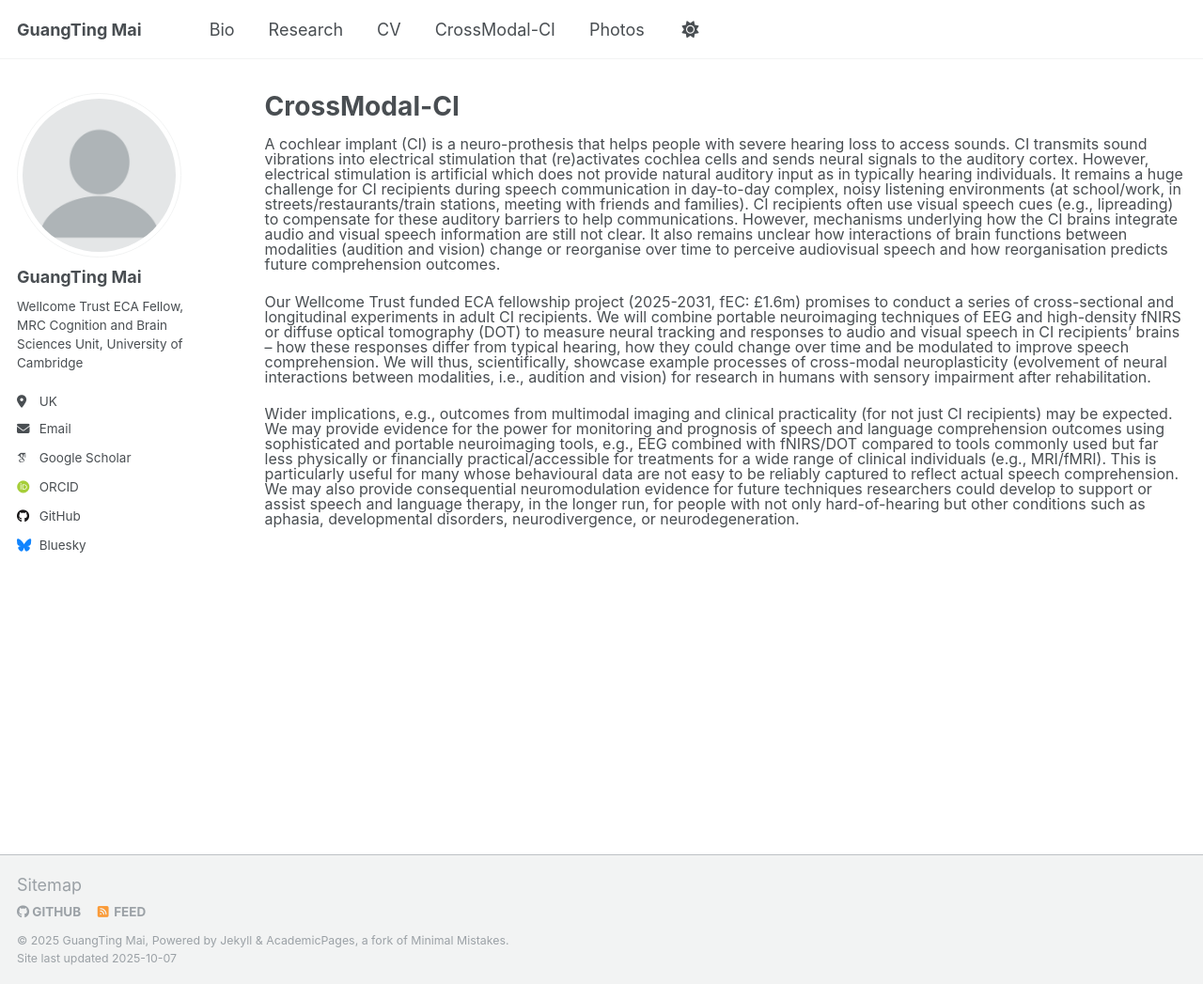
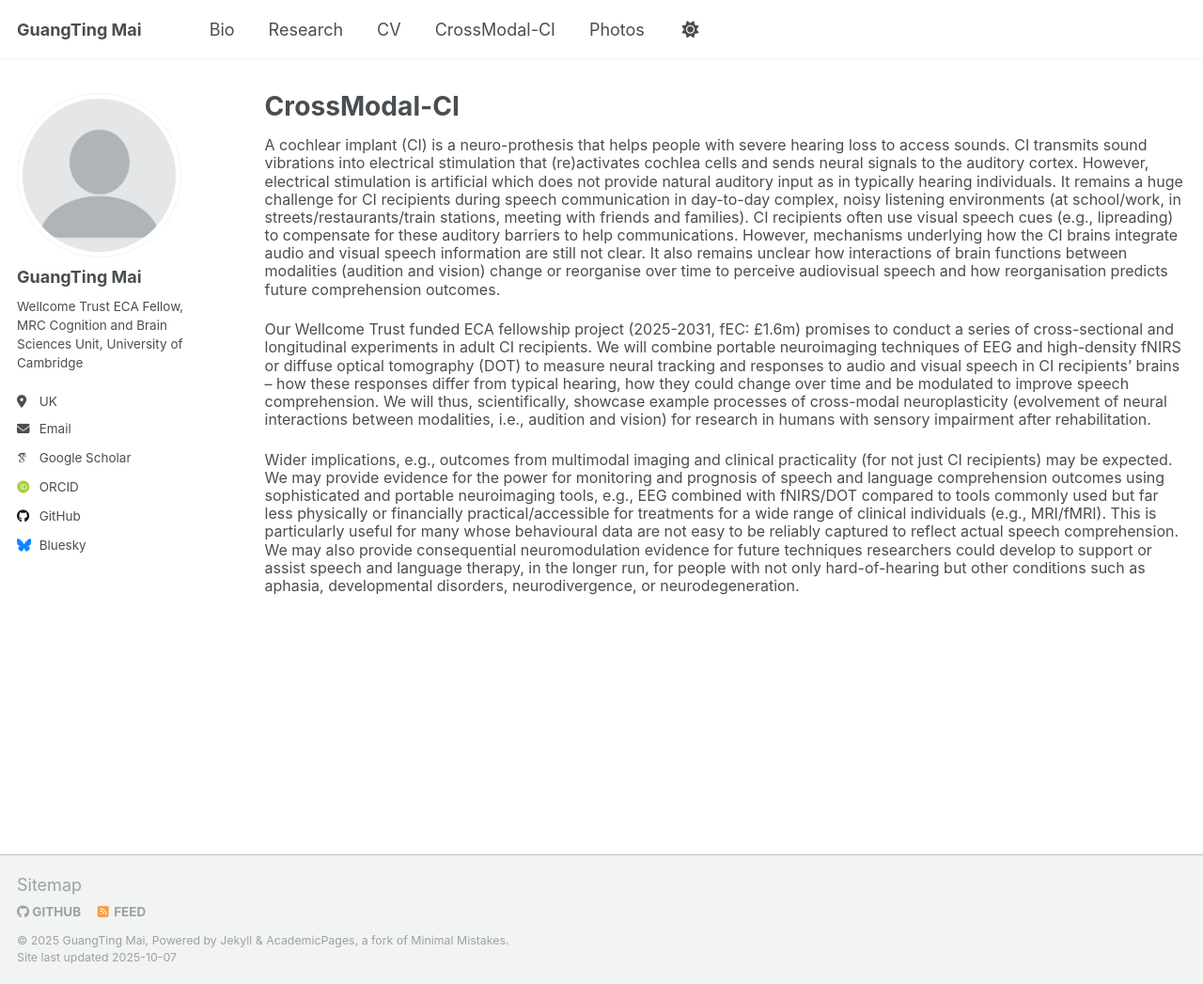
Before and after one commit to guangtingmai/guangtingmai.github.io, a Jekyll site: the page built from _pages/CrossModal-CI.html, in a window 1280 px wide and 1047 px high. Shown: the whole window at 94% size. Built offline with Jekyll 4.4.1, drawn with Linux system fonts in a browser that asks for light colours; some web fonts are replaced.

Commit message:
Update CrossModal-CI.html

```diff
--- a/_pages/CrossModal-CI.html
+++ b/_pages/CrossModal-CI.html
@@ -5,6 +5,6 @@
 author_profile: true
 ---
 
-<p><span style="font-size: 12pt;line-height: 1;display: block;margin-bottom: 0.1vh">A cochlear implant (CI) is a neuro-prothesis that helps people with severe hearing loss to access sounds. CI transmits sound vibrations into electrical stimulation that (re)activates cochlea cells and sends neural signals to the auditory cortex. However, electrical stimulation is artificial which does not provide natural auditory input as in typically hearing individuals. It remains a huge challenge for CI recipients during speech communication in day-to-day complex, noisy listening environments (at school/work, in streets/restaurants/train stations, meeting with friends and families). CI recipients often use visual speech cues (e.g., lipreading) to compensate for these auditory barriers to help communications. However, mechanisms underlying how the CI brains integrate audio and visual speech information are still not clear. It also remains unclear how interactions of brain functions between modalities (audition and vision) change or reorganise over time to perceive audiovisual speech and how reorganisation predicts future comprehension outcomes.</span></p>
-<p><span style="font-size: 12pt;line-height: 1;display: block;margin-bottom: 0.1vh">Our Wellcome Trust funded ECA fellowship project (2025-2031, fEC: £1.6m) promises to conduct a series of cross-sectional and longitudinal experiments in adult CI recipients. We will combine portable neuroimaging techniques of EEG and high-density fNIRS or diffuse optical tomography (DOT) to measure neural tracking and responses to audio and visual speech in CI recipients’ brains – how these responses differ from typical hearing, how they could change over time and be modulated to improve speech comprehension. We will thus, scientifically, showcase example processes of cross-modal neuroplasticity (evolvement of neural interactions between modalities, i.e., audition and vision) for research in humans with sensory impairment after rehabilitation.
-<p><span style="font-size: 12pt;line-height: 1;display: block;margin-bottom: 0.1vh">Wider implications, e.g., outcomes from multimodal imaging and clinical practicality (for not just CI recipients) may be expected. We may provide evidence for the power for monitoring and prognosis of speech and language comprehension outcomes using sophisticated and portable neuroimaging tools, e.g., EEG combined with fNIRS/DOT compared to tools commonly used but far less physically or financially practical/accessible for treatments for a wide range of clinical individuals (e.g., MRI/fMRI). This is particularly useful for many whose behavioural data are not easy to be reliably captured to reflect actual speech comprehension. We may also provide consequential neuromodulation evidence for future techniques researchers could develop to support or assist speech and language therapy, in the longer run, for people with not only hard-of-hearing but other conditions such as aphasia, developmental disorders, neurodivergence, or neurodegeneration.
+<p><span style="font-size: 12pt;line-height: 1.2;display: block;margin-bottom: 0.1vh">A cochlear implant (CI) is a neuro-prothesis that helps people with severe hearing loss to access sounds. CI transmits sound vibrations into electrical stimulation that (re)activates cochlea cells and sends neural signals to the auditory cortex. However, electrical stimulation is artificial which does not provide natural auditory input as in typically hearing individuals. It remains a huge challenge for CI recipients during speech communication in day-to-day complex, noisy listening environments (at school/work, in streets/restaurants/train stations, meeting with friends and families). CI recipients often use visual speech cues (e.g., lipreading) to compensate for these auditory barriers to help communications. However, mechanisms underlying how the CI brains integrate audio and visual speech information are still not clear. It also remains unclear how interactions of brain functions between modalities (audition and vision) change or reorganise over time to perceive audiovisual speech and how reorganisation predicts future comprehension outcomes.</span></p>
+<p><span style="font-size: 12pt;line-height: 1.2;display: block;margin-bottom: 0.1vh">Our Wellcome Trust funded ECA fellowship project (2025-2031, fEC: £1.6m) promises to conduct a series of cross-sectional and longitudinal experiments in adult CI recipients. We will combine portable neuroimaging techniques of EEG and high-density fNIRS or diffuse optical tomography (DOT) to measure neural tracking and responses to audio and visual speech in CI recipients’ brains – how these responses differ from typical hearing, how they could change over time and be modulated to improve speech comprehension. We will thus, scientifically, showcase example processes of cross-modal neuroplasticity (evolvement of neural interactions between modalities, i.e., audition and vision) for research in humans with sensory impairment after rehabilitation.
+<p><span style="font-size: 12pt;line-height: 1.2;display: block;margin-bottom: 0.1vh">Wider implications, e.g., outcomes from multimodal imaging and clinical practicality (for not just CI recipients) may be expected. We may provide evidence for the power for monitoring and prognosis of speech and language comprehension outcomes using sophisticated and portable neuroimaging tools, e.g., EEG combined with fNIRS/DOT compared to tools commonly used but far less physically or financially practical/accessible for treatments for a wide range of clinical individuals (e.g., MRI/fMRI). This is particularly useful for many whose behavioural data are not easy to be reliably captured to reflect actual speech comprehension. We may also provide consequential neuromodulation evidence for future techniques researchers could develop to support or assist speech and language therapy, in the longer run, for people with not only hard-of-hearing but other conditions such as aphasia, developmental disorders, neurodivergence, or neurodegeneration.
```
